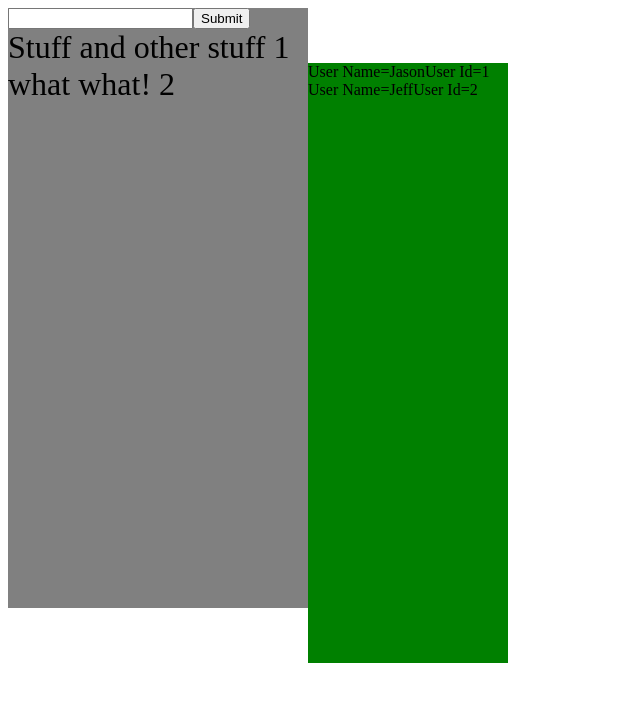
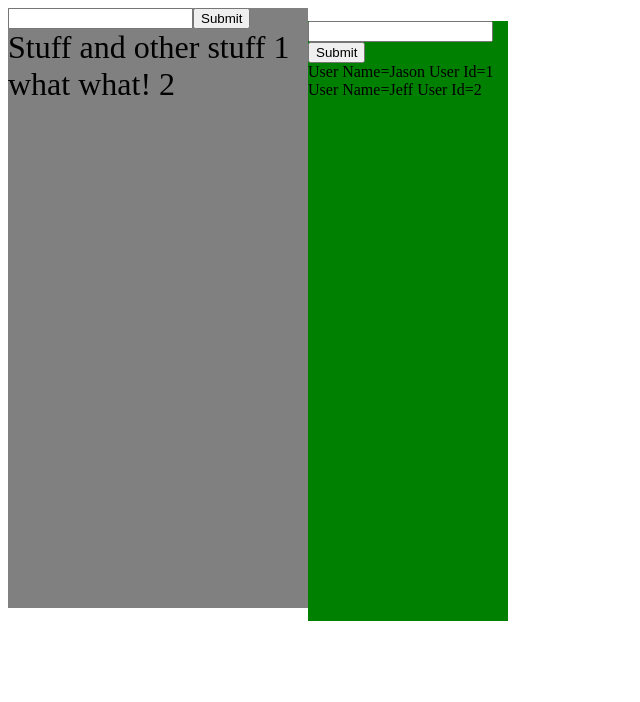
Before and after one commit to jaredstevenson/checkers, a React app: page / in a window 1280 px wide. Shown: the top 702 px of the page, without its empty margins (0-640 px from the left). Built offline with nearby package versions, Linux system fonts and the light colour scheme.

Commit message:
input and output for both lists work

```diff
--- a/components/App.jsx
+++ b/components/App.jsx
@@ -2,7 +2,8 @@ import * as React from 'react';
 import * as ReactDOM from 'react-dom';
 import { MessageBoard } from './MessageBoard.jsx';
 import { Users } from './Users.jsx';
-import { addComment} from '../actions.js';
+import { addComment, addUser} from '../actions.js';
+import { generateID} from '../lib/id.js';
 
 
 
@@ -10,6 +11,8 @@ export class Display extends React.Component{
   constructor(props) {
     super(props)
     this.submitPost = this.submitPost.bind(this);
+    this.submitUserName = this.submitUserName.bind(this);
+
   }
 
   render() {
@@ -17,15 +20,25 @@ export class Display extends React.Component{
     return (
       <div>
         <MessageBoard posts = {this.props.posts} submitPost={this.submitPost}/>
-        <Users users = {this.props.users} />
+        <Users users = {this.props.users} submitUserName={this.submitUserName}/>
       </div>
     )
   }
 
   submitPost(value){
-    this.props.store.dispatch(addComment(10, value, 5));
+    this.props.store.dispatch(addComment(generateID(), value, 5));
 
   }
 
+  submitUserName(name){
+    var newId = generateID();
+    var user = {
+      id: newId,
+      name: name
+    }
+    this.props.store.dispatch(addUser(user));
+  }
+
+
 
 }
--- a/components/InputField.jsx
+++ b/components/InputField.jsx
@@ -1,6 +1,6 @@
 import * as React from 'react';
 import * as ReactDOM from 'react-dom';
-import {addComment} from '../actions.js';
+//simport {addComment} from '../actions.js';
 
 
 
--- a/components/Users.jsx
+++ b/components/Users.jsx
@@ -1,15 +1,17 @@
 import * as React from 'react';
 import * as ReactDOM from 'react-dom';
+import { InputField } from './InputField.jsx';
+
 // react class that holds the Users
 
 
 export class Users extends React.Component {
   render() {
     const users = this.props.users;
-    console.log("users in users", users);
     return (<div className="usersTable">
+      <InputField onSubmit={this.props.submitUserName}/>
       {users.map(function (user){
-        return <div key={user.id}>User Name={user.name}User Id={user.id }</div>
+        return <div key={user.id}>User Name={user.name} User Id={user.id }</div>
       })}
     </div>)
   }
--- /dev/null
+++ b/lib/id.js
@@ -0,0 +1,3 @@
+export function generateID(){
+  return Math.floor((Math.random() * 10000000));
+}
--- a/main.jsx
+++ b/main.jsx
@@ -9,7 +9,7 @@ import { Display } from './components/App.jsx';
 
 const store = createStore(reducer);
 store.subscribe(()=> {
-  console.log("store", store.getState());
+  //console.log("store", store.getState());
   renderBoard(store.getState());
 })
 
@@ -54,12 +54,12 @@ store.dispatch(
 
 
 function renderBoard(state){
-console.log("render", state);
+//console.log("render", state);
 // render(
 //   <div>helloworld!</div>,
 //   document.getElementById('messages')
 // )
-console.log("users main", state.users);
+//console.log("users main", state.users);
   render(
 
     <div><Display posts={state.posts} users={state.users} store={store}/></div>,
```
